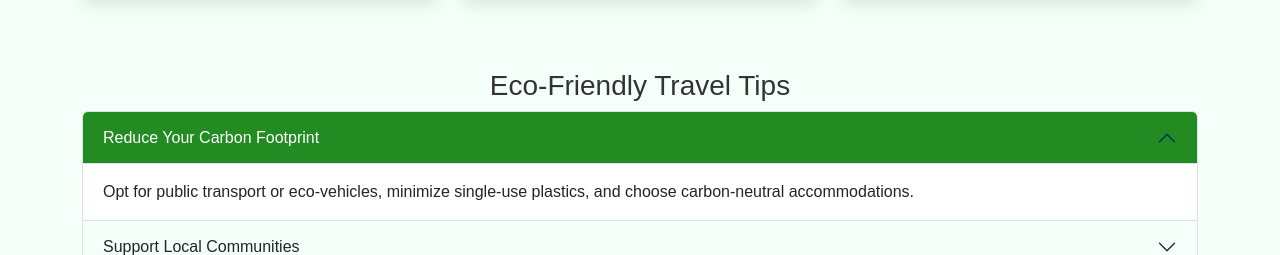
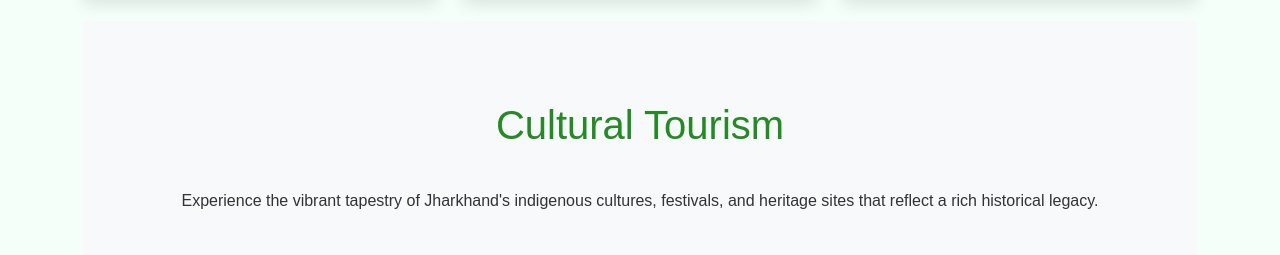
Before and after one commit to Soham-Palkar/Hackathon, a plain HTML site: page index.html in a window 1280 px wide. Shown: the part 1316-1571 px from the top of the page. Drawn offline with nearby package versions, Linux system fonts and the light colour scheme.

Commit message:
script and html changes

```diff
--- /dev/null
+++ b/form.js
@@ -0,0 +1,13 @@
+
+        document.querySelector('form').addEventListener('submit', function (e) {
+            e.preventDefault();
+            const name = document.getElementById('name').value.trim();
+            const email = document.getElementById('email').value.trim();
+            const message = document.getElementById('message').value.trim();
+            if (name && email && message) {
+                alert('Thank you for your message! We will get back to you soon.');
+                this.reset();
+            } else {
+                alert('Please fill in all fields.');
+            }
+        });
--- a/index.html
+++ b/index.html
@@ -55,7 +55,7 @@
         </div>
     </section>
 
-    <!-- Eco Tourism Section -->
+    <!-- Eco Tourism Section Bhavik's section-->
     <section id="eco-tourism" class="container">
         <h2 class="section-title">Eco Tourism in Jharkhand</h2>
         <p class="text-center mb-5">Immerse yourself in Jharkhand's pristine natural wonders. From biodiversity hotspots to sustainable trekking trails, embark on eco-friendly adventures.</p>
@@ -67,6 +67,7 @@
                         <h5 class="card-title">National Parks & Wildlife</h5>
                         <p class="card-text">Explore sanctuaries teeming with tigers, elephants, and rare bird species, promoting conservation efforts.</p>
                         <a href="#" class="btn btn-success">Learn More</a>
+                        <!-- bhavik's section -->
                     </div>
                 </div>
             </div>
@@ -91,33 +92,9 @@
                 </div>
             </div>
         </div>
-        <!-- Eco Tips Accordion -->
-        <h3 class="mt-5 text-center">Eco-Friendly Travel Tips</h3>
-        <div class="accordion" id="ecoTips">
-            <div class="accordion-item">
-                <h2 class="accordion-header">
-                    <button class="accordion-button" type="button" data-bs-toggle="collapse" data-bs-target="#collapseOne" aria-expanded="true" aria-controls="collapseOne">
-                        Reduce Your Carbon Footprint
-                    </button>
-                </h2>
-                <div id="collapseOne" class="accordion-collapse collapse show" data-bs-parent="#ecoTips">
-                    <div class="accordion-body">Opt for public transport or eco-vehicles, minimize single-use plastics, and choose carbon-neutral accommodations.</div>
-                </div>
-            </div>
-            <div class="accordion-item">
-                <h2 class="accordion-header">
-                    <button class="accordion-button collapsed" type="button" data-bs-toggle="collapse" data-bs-target="#collapseTwo" aria-expanded="false" aria-controls="collapseTwo">
-                        Support Local Communities
-                    </button>
-                </h2>
-                <div id="collapseTwo" class="accordion-collapse collapse" data-bs-parent="#ecoTips">
-                    <div class="accordion-body">Engage with tribal artisans, visit homestays, and purchase sustainable local products to boost the economy.</div>
-                </div>
-            </div>
-        </div>
-    </section>
 
-    <!-- Cultural Tourism Section -->
+
+    <!-- Cultural Tourism Section jidnya's section -->
     <section id="cultural-tourism" class="bg-light">
         <div class="container">
             <h2 class="section-title">Cultural Tourism</h2>
@@ -157,7 +134,7 @@
         </div>
     </section>
 
-    <!-- Gallery Section -->
+    <!-- Gallery Section jidny's section-->
     <section id="gallery" class="container">
         <h2 class="section-title">Gallery of Wonders</h2>
         <p class="text-center mb-5">A visual journey through Jharkhand's natural and cultural splendor.</p>
@@ -254,23 +231,8 @@
     <!-- Bootstrap JS CDN -->
     <script src="https://cdn.jsdelivr.net/npm/bootstrap@5.3.0/dist/js/bootstrap.bundle.min.js"></script>
     <!-- Custom JS for Form Validation -->
-    <script>
-        document.querySelector('form').addEventListener('submit', function (e) {
-            e.preventDefault();
-            const name = document.getElementById('name').value.trim();
-            const email = document.getElementById('email').value.trim();
-            const message = document.getElementById('message').value.trim();
-            if (name && email && message) {
-                alert('Thank you for your message! We will get back to you soon.');
-                this.reset();
-            } else {
-                alert('Please fill in all fields.');
-            }
-        });
-    </script>
+    <script src="form.js"></script>
     <script src="https://cdn.jsdelivr.net/npm/bootstrap@5.3.0/dist/js/bootstrap.bundle.min.js"></script>
 
 </body>
 </html>
-</content>
-</create_file>
```
